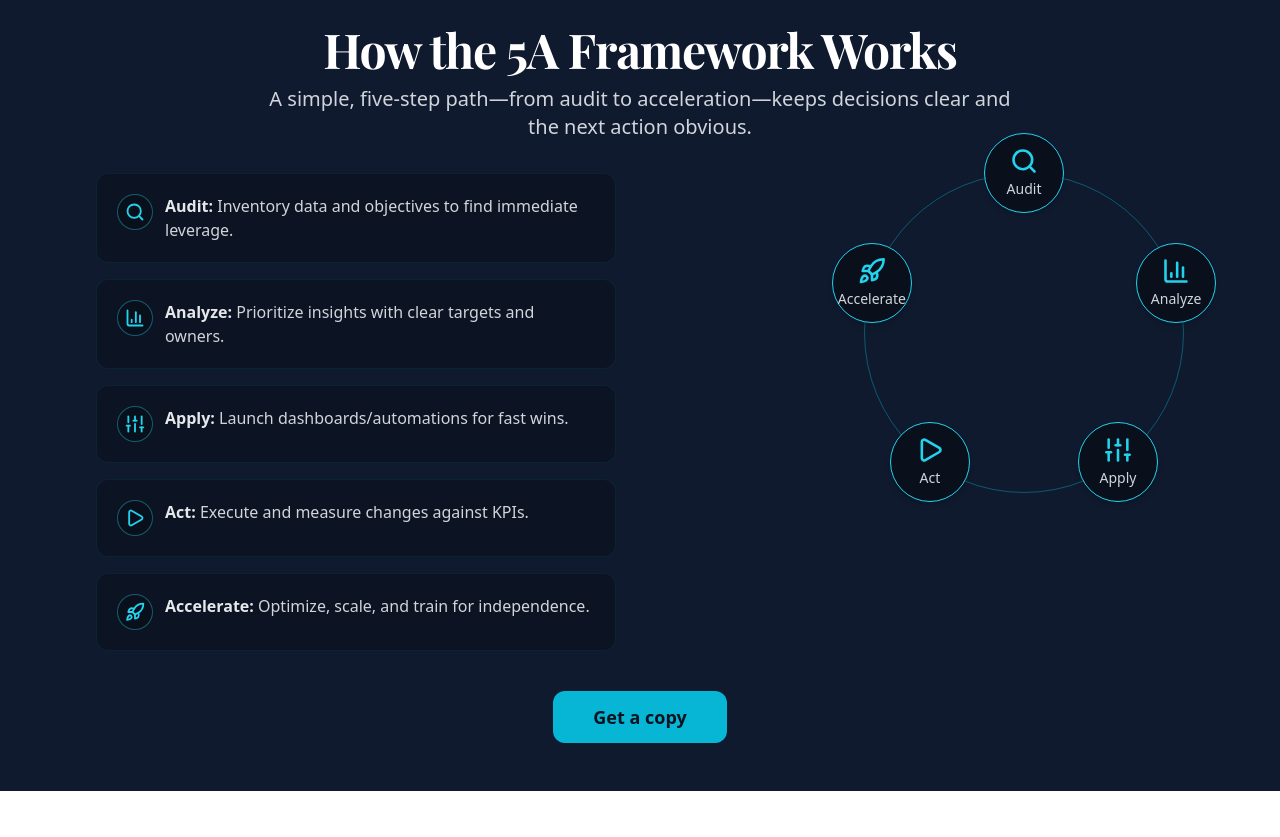
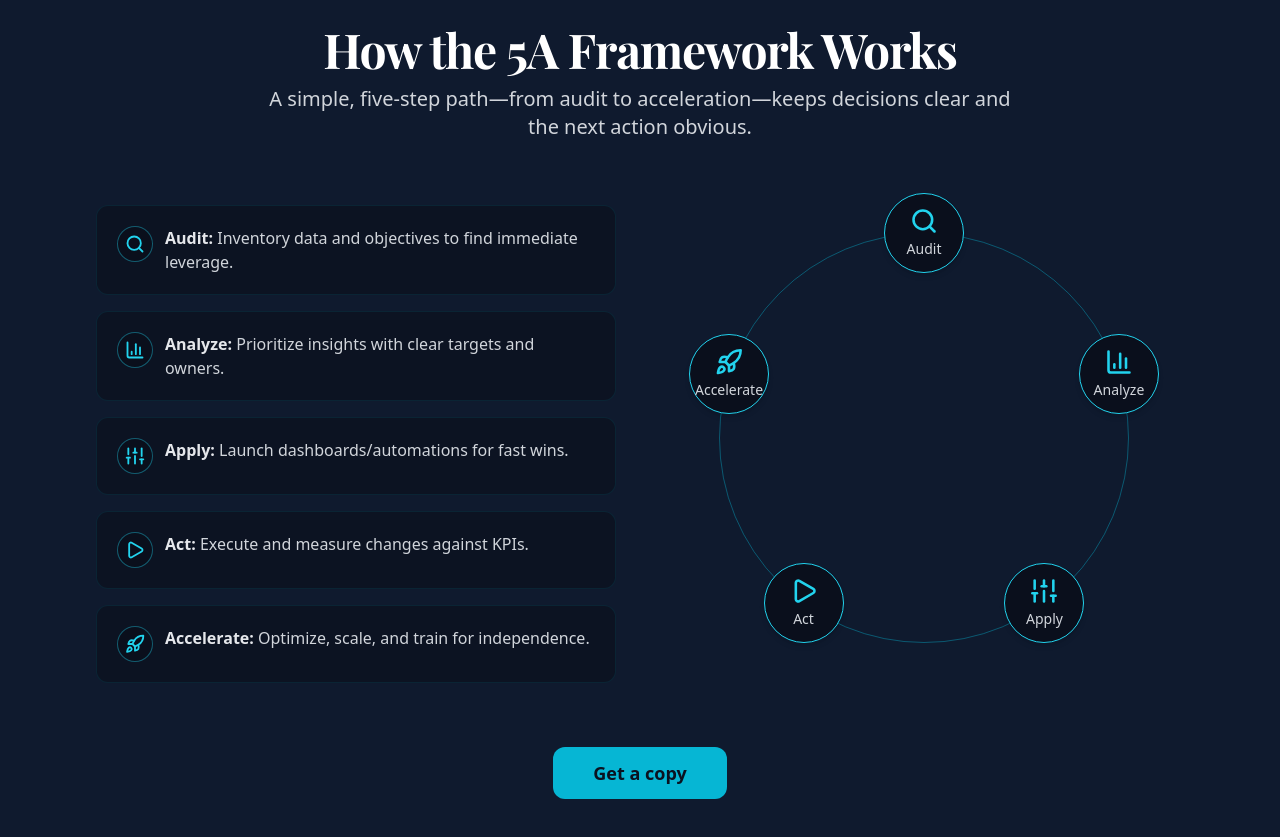
Before and after one commit to kartik-7877/statixgrowth-site, a Next.js app: page /about in a window 1280 px wide. Shown: the part 3060-3897 px from the top of the page. Before the commit the page ends 3851 px from the top, so only its background shows below. Built offline with nearby package versions, Linux system fonts and the light colour scheme.

Commit message:
Adjust spacing: push down left-side 5A explanation list

```diff
--- a/components/About5ARecap.js
+++ b/components/About5ARecap.js
@@ -63,7 +63,7 @@ export default function About5ARecap() {
             whileInView={{ opacity: 1, x: 0 }}
             viewport={{ once: true, amount: 0.2 }}
             transition={{ duration: 0.45 }}
-            className="space-y-4"
+            className="space-y-4 mt-6 md:mt-8"
           >
             {steps.map(({ Icon, label, copy }, i) => (
               <div
@@ -92,7 +92,7 @@ export default function About5ARecap() {
             whileInView={{ opacity: 1, x: 0 }}
             viewport={{ once: true, amount: 0.2 }}
             transition={{ duration: 0.45, delay: 0.05 }}
-            className="flex justify-center lg:justify-end mt-10 lg:mt-0"
+            className="flex justify-center lg:mt-[60px]"
           >
             <CircularFlow5A steps={steps} />
           </motion.div>
@@ -104,7 +104,7 @@ export default function About5ARecap() {
           whileInView={{ opacity: 1, y: 0 }}
           viewport={{ once: true, amount: 0.2 }}
           transition={{ duration: 0.45, delay: 0.05 }}
-          className="mt-8 md:mt-10 flex flex-col sm:flex-row items-center gap-3 justify-center"
+          className="mt-12 md:mt-16 flex flex-col sm:flex-row items-center gap-3 justify-center"
         >
           <Link
             href="https://kartikbhask.systeme.io/job-to-business-ebook-f337b6f0-a48c36d9"
@@ -115,6 +115,7 @@ export default function About5ARecap() {
           >
             Get a copy
           </Link>
+
           {SHOW_SECONDARY_CTA && (
             <Link
               href="#"
@@ -130,7 +131,7 @@ export default function About5ARecap() {
   );
 }
 
-/* ===== Optimized Circular Flow for Mobile (matches Home) ===== */
+/* ===== Circular Flow Component (Home-style, reused here) ===== */
 function CircularFlow5A({ steps }) {
   const circleRef = useRef(null);
   const [radius, setRadius] = useState(0);
@@ -139,7 +140,6 @@ function CircularFlow5A({ steps }) {
     const updateRadius = () => {
       if (circleRef.current) {
         const { width } = circleRef.current.getBoundingClientRect();
-        // PHONE VIEW: match Home graph (full half-width radius)
         setRadius(width / 2);
       }
     };
@@ -152,8 +152,8 @@ function CircularFlow5A({ steps }) {
     <div className="relative flex items-center justify-center">
       <div
         ref={circleRef}
-        // PHONE VIEW: match Home graph size; keep sm/md/lg as before
-        className="relative aspect-square w-[270px] sm:w-[240px] md:w-[280px] lg:w-[320px] rounded-full border border-cyan-500/40"
+        className="relative aspect-square w-[270px] md:w-[350px] lg:w-[410px]
+                   rounded-full border border-cyan-500/40"
       >
         {steps.map(({ Icon, label }, i) => {
           const angle = (i * 360) / steps.length - 90;
@@ -170,14 +170,16 @@ function CircularFlow5A({ steps }) {
                 transform: "translate(-50%, -50%)",
               }}
             >
-              {/* PHONE VIEW: 80x80 badges; keep sm/md overrides intact */}
-              <div className="flex flex-col items-center justify-center w-20 h-20 sm:w-18 sm:h-18 md:w-20 md:h-20 rounded-full border border-cyan-400 bg-[#0a0f1c] shadow-md hover:scale-105 transition-transform duration-300">
+              <div className="flex flex-col items-center justify-center
+                              w-20 h-20 rounded-full border border-cyan-400
+                              bg-[#0a0f1c] shadow-md hover:scale-105
+                              transition-transform duration-300">
                 <Icon
-                  className="w-7 h-7 sm:w-6 sm:h-6 md:w-7 md:h-7 text-cyan-400"
+                  className="w-7 h-7 text-cyan-400"
                   strokeWidth={2.2}
                   aria-hidden="true"
                 />
-                <span className="font-sans text-xs md:text-sm mt-1 text-gray-300">
+                <span className="font-sans text-xs sm:text-sm mt-1 text-gray-300">
                   {label}
                 </span>
               </div>
```
